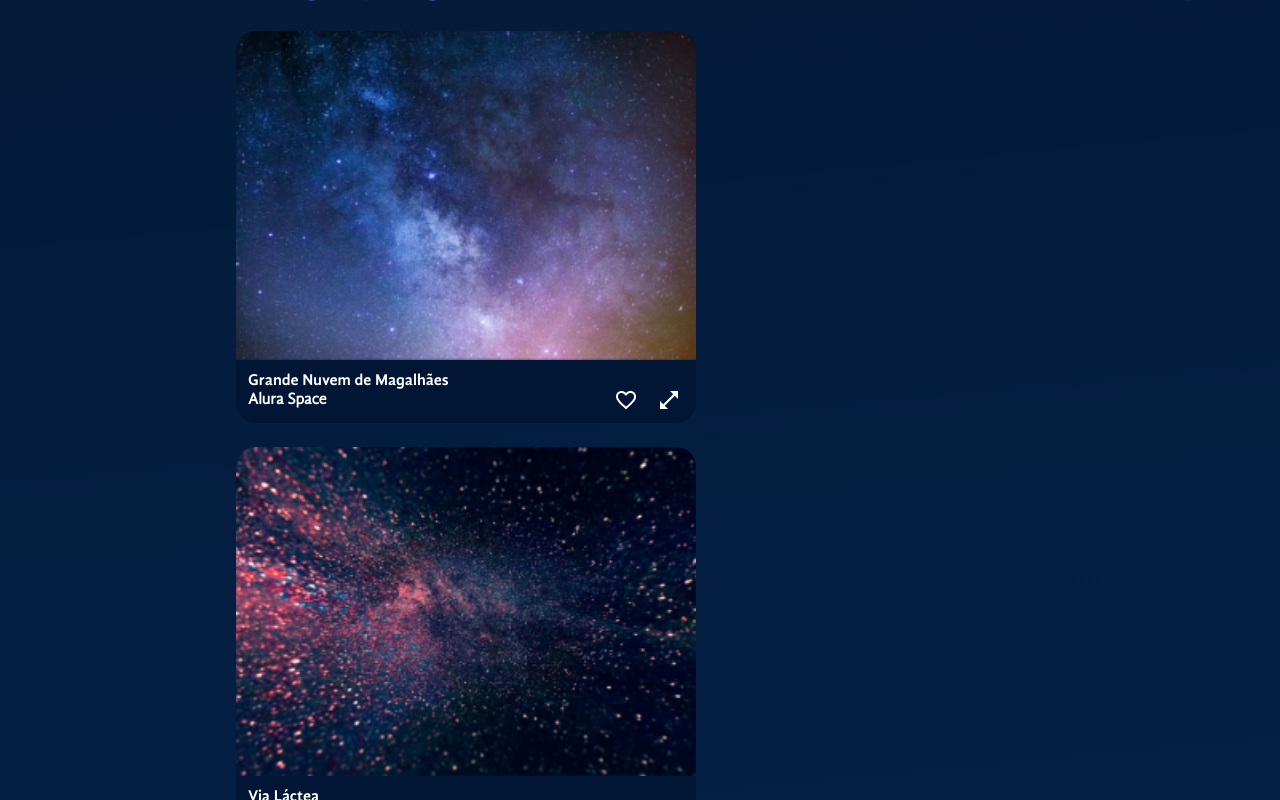
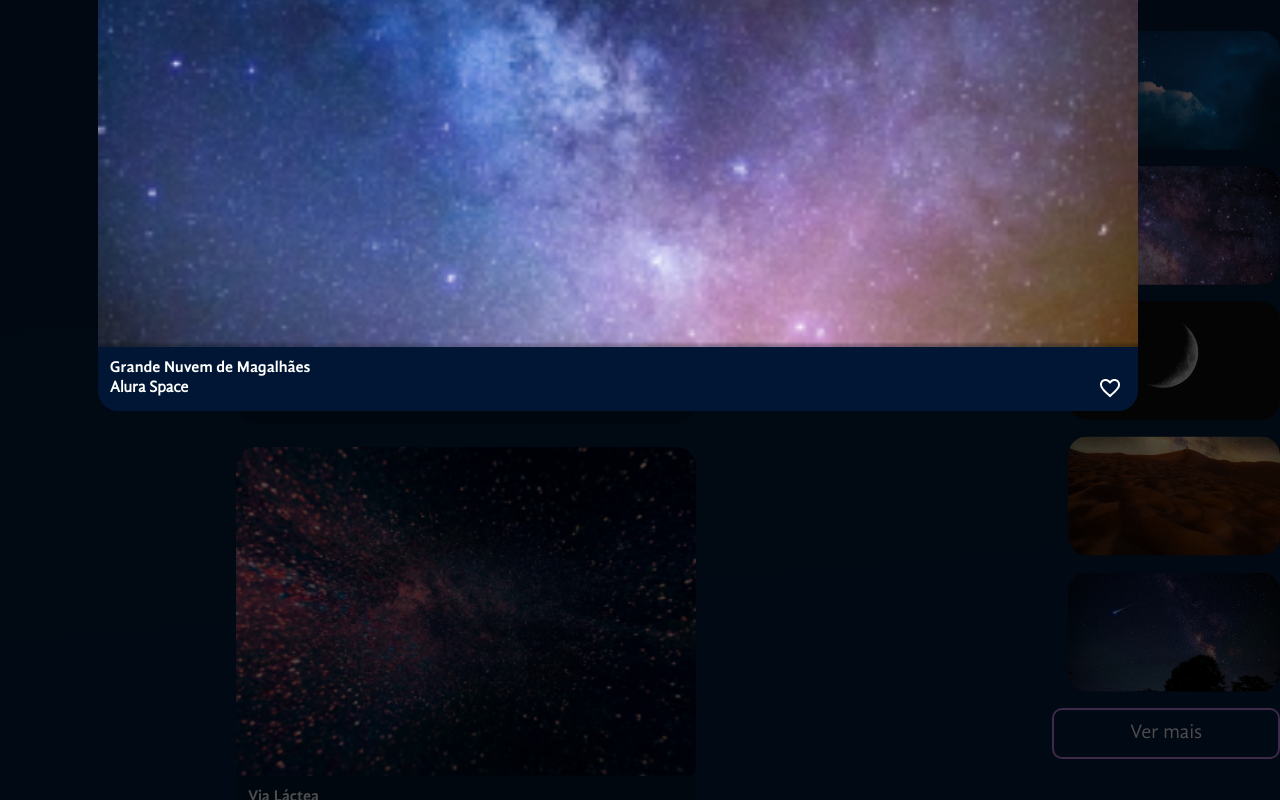
Before and after one commit to rodrigoduartesilva/space-app, a React (Vite) app: page / in a window 1280 px wide. Both pictures are taken after a click on the button 669 px from the left and 1091 px from the top of the page. Shown: the part 691-1491 px from the top of the page. Built offline with nearby package versions, Linux system fonts and the light colour scheme.

Commit message:
feat: modal e populares implementado

```diff
--- a/src/App.jsx
+++ b/src/App.jsx
@@ -31,6 +31,7 @@
 
 const App = () => {
   const [fotosDaGaleria, setFotosDaGaleria] = useState(fotos);
+  const [fotoSelecionada, setFotoSelecionada] = useState(null);
   return (
     <FundoGradiente>
       <EstilosGlobais />
@@ -43,11 +44,14 @@
               texto="A galeria mais completa de fotos do espaço!"
               backgroundImage={bannerBackground}
             />
-            <Galeria fotos={fotosDaGaleria} />
+            <Galeria
+              aoFotoSelecionada={foto => setFotoSelecionada(foto)}
+              fotos={fotosDaGaleria}
+            />
           </ConteudoGaleria>
         </MainContainer>
       </AppContainer>
-      <ModalZoom />
+      <ModalZoom foto={fotoSelecionada} />
     </FundoGradiente >
   )
 }
--- a/src/components/Galeria/Imagem/index.jsx
+++ b/src/components/Galeria/Imagem/index.jsx
@@ -36,7 +36,7 @@
     align-items: center;
 `
 
-const Imagem = ({ foto, expandida = false }) => {
+const Imagem = ({ foto, expandida = false, aoZoomSolicitado }) => {
     return (<Figure $expandida={expandida} id={`foto-${foto.id}`}>
         <img src={foto.path} alt={foto.alt} />
         <figcaption>
@@ -46,7 +46,7 @@
                 <BotaoIcone>
                     <img src="/icones/favorito.png" alt="Icone de favorito" />
                 </BotaoIcone>
-                {!expandida && <BotaoIcone aria-hidden={expandida}>
+                {!expandida && <BotaoIcone aria-hidden={expandida} onClick={() => aoZoomSolicitado(foto)}>
                     <img src="/icones/expandir.png" alt="Icone de expandir" />
                 </BotaoIcone>}
             </Rodape>
--- /dev/null
+++ b/src/components/Galeria/Populares/fotos-populares.json
@@ -0,0 +1,27 @@
+[
+    {
+        "path": "/imagens/populares/foto-1.png",
+        "alt": "galáxia",
+        "id": 1
+    },
+    {
+        "path": "/imagens/populares/foto-2.png",
+        "alt": "lua",
+        "id": 2
+    },
+    {
+        "path": "/imagens/populares/foto-3.png",
+        "alt": "terra",
+        "id": 3
+    },
+    {
+        "path": "/imagens/populares/foto-4.png",
+        "alt": "nuvem",
+        "id": 4
+    },
+    {
+        "path": "/imagens/populares/foto-5.png",
+        "alt": "meteoro",
+        "id": 5
+    }
+]
--- a/src/components/Galeria/Populares/index.jsx
+++ b/src/components/Galeria/Populares/index.jsx
@@ -1,8 +1,41 @@
+import { styled } from "styled-components";
 import Titulo from "../../Titulo";
+import fotos from './fotos-populares.json';
+
+const ColunaFotos = styled.section`
+    display: flex;
+    flex-direction: column;
+    gap: 16px;
+    margin-left: 16px;
+`
+
+const Imagem = styled.img`
+    max-width: 212px;
+    border-radius: 20px;
+`
+
+const Botao = styled.button`
+    background-color: transparent;
+    color: #fff;
+    border: 2px solid;
+    border-color: #C98CF1;
+    padding: 12px 20px;
+    font-size: 20px;
+    border-radius: 10px;
+    cursor: pointer;
+    width: 100%;
+    margin-top: 16px;
+`
 
 const Populares = () => {
     return (
-        <Titulo $alinhamento='center'>Populares</Titulo>
+        <section>
+            <Titulo $alinhamento='center'>Populares</Titulo>
+            <ColunaFotos>
+                {fotos.map(foto => <Imagem key={foto.id} src={foto.path} alt={foto.alt} />)}
+            </ColunaFotos>
+            <Botao>Ver mais</Botao>
+        </section>
     )
 }
 
--- a/src/components/Galeria/index.jsx
+++ b/src/components/Galeria/index.jsx
@@ -20,7 +20,7 @@
     gap: 24px;
 `
 
-const Galeria = ({ fotos = [] }) => {
+const Galeria = ({ fotos = [], aoFotoSelecionada }) => {
     return (
         <>
             <Tags />
@@ -30,6 +30,7 @@
                     <ImagensContainer>
                         {fotos.map(foto =>
                             <Imagem
+                                aoZoomSolicitado={aoFotoSelecionada}
                                 key={foto.id}
                                 foto={foto}
                             />)}
--- a/src/components/ModalZoom/index.jsx
+++ b/src/components/ModalZoom/index.jsx
@@ -1,12 +1,48 @@
-const ModalZoom = () => {
+import { styled } from "styled-components";
+import Imagem from "../Galeria/Imagem";
+import BotaoIcone from "../BotaoIcone";
+
+const Overlay = styled.div`
+    background-color: rgba(0, 0, 0, 0.7);
+    position: fixed;
+    top: 0;
+    right: 0;
+    bottom: 0;
+    left: 0;
+`
+
+const DialogEstilizado = styled.dialog`
+    position: absolute;
+    top: 294px;
+    background: transparent;
+    padding: 0;
+    border: 0;
+    width: 1156px;
+    display: flex;
+    justify-content: center;
+    form {
+        button {
+            position: relative;
+            top: 20px;
+            right: 60px;
+        }
+    }
+`
+
+const ModalZoom = ({ foto, aoFechar }) => {
     return (
         <>
-            <dialog open>
-                <p>Olá mundo!</p>
-                <form method="dialog">
-                    <button>Ok</button>
-                </form>
-            </dialog>
+            {foto && <>
+                <Overlay />
+                <DialogEstilizado open={!!foto} onClose={aoFechar}>
+                    <Imagem foto={foto} expandida={true} />
+                    <form method="dialog">
+                        <BotaoIcone formMethod="dialog">
+                            <img src="/icones/fechar.png" alt="Icone de fechar" />
+                        </BotaoIcone>
+                    </form>
+                </DialogEstilizado>
+            </>}
         </>
     )
 }
```
